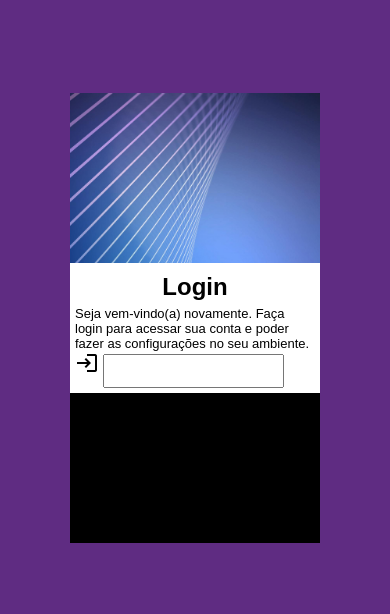
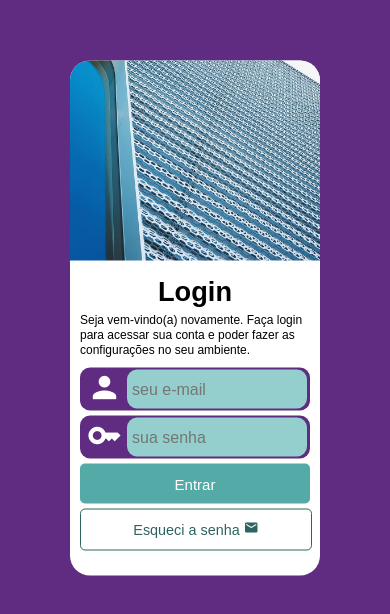
Before and after one commit to xmiguelps/projeto-login, a plain HTML site: page index.html in a window 390 px wide. Shown: the part 104-718 px from the top of the page. Drawn offline with Linux system fonts and the light colour scheme.

Commit message:
mobile first completo

```diff
--- a/estilos/style.css
+++ b/estilos/style.css
@@ -19,36 +19,103 @@ main {
 }
 
 section {
-    background-color: black;
+    background-color: white;
     position: absolute;
-    height: 450px;
+    height: 515px;
     width: 250px;
     left: 50%;
     top: 50%;
     transform: translate(-50%, -50%);
+    border-radius: 20px;
 }
 
 div#imagem {
-    height: 170px;
-    background-image: url(../imagens/foto-lado-login.jpg);
+    height: 200px;
+    background-image: url(../imagens/metal.jpg);
     background-size: cover;
+    background-position: bottom left;
+    border-radius: 20px 20px 0px 0px;
+    margin-bottom: 10px;
 }
 
 div#form {
     background-color: white;
-    padding: 5px;
+    padding-left: 10px;
+    padding-right: 10px;
 }
 
 #form > h1 {
     text-align: center;
     padding: 5px;
     font-weight: 700;
+    font-size: 1.7em;
 }
 
 #form > p {
-    font-size: small;
+    font-size: 12px;
+    padding-bottom: 5px;
+    line-height: 15px;
 }
 
-#iemail {
-    height: 30px;
+div.input {
+    background-color: #5F2C82;
+    padding: 2px;
+    border-radius: 10px;
+    margin-top: 5px;
 }
+
+#icone {
+    font-size: 35px;
+    padding-right: 5px;
+    color: white;
+    padding-left: 5px;
+}
+
+.textbox {
+    height: 39px;
+    width: 180px;
+    position: absolute;
+    background-color: #94CFCD;
+    border-radius: 10px;
+    border: none;
+    font-size: 1em;
+    text-indent: 5px;
+}
+
+.textbox:hover {
+    background-color: white;
+}
+
+.submit {
+    width: 230px;
+    border: none;
+    background-color: #53AAA7;
+    color: white;
+    height: 40px;
+    margin-top: 5px;
+    border-radius: 5px;
+    font-size: 15px;
+    display: block;
+    text-align: center;
+    text-decoration: none;
+}
+
+input#join:hover {
+    background-color: #2D6462;
+}
+
+a#esqueci {
+    border: 1px solid #2D6462;
+    background-color: white;
+    color: #2D6462;
+    font-size: 0.9em;
+}
+
+a#esqueci:hover {
+    background-color: #6CD3CF;
+}
+
+#letteresqueci {
+    margin-top: 10px;
+    font-size: 15px;
+}
--- a/index.html
+++ b/index.html
@@ -11,15 +11,22 @@
     <main>
         <section id="Login">
             <div id="imagem">
-
             </div>
             <div id="form">
                 <h1>Login</h1>
                 <p>Seja vem-vindo(a) novamente. Faça login para acessar sua conta e poder fazer as configurações no seu ambiente.</p>
                 <form action="login.php" method="post">
                     <div class="input">
-                        <span id="icone" class="material-icons">login</span>
-                        <input type="text" name="email" id="iemail">
+                        <span id="icone" class="material-icons">person</span>
+                        <input type="text" name="email" id="iemail" class="textbox" placeholder="seu e-mail" required maxlength="30" minlength="8">
+                    </div>
+                    <div class="input">
+                        <span id="icone" class="material-icons">key</span>
+                        <input type="text" name="email" id="iemail" class="textbox" placeholder="sua senha" required maxlength="15" minlength="8">
+                    </div>
+                    <div>
+                        <input id="join" class="submit" type="submit" value="Entrar">
+                        <a id="esqueci" class="submit" href="esqueci.html">Esqueci a senha <span class="material-icons" id="letteresqueci">mail</span> </a>
                     </div>
                 </form>
             </div>
```
Also changed, not shown: imagens/metal.jpg (added).
